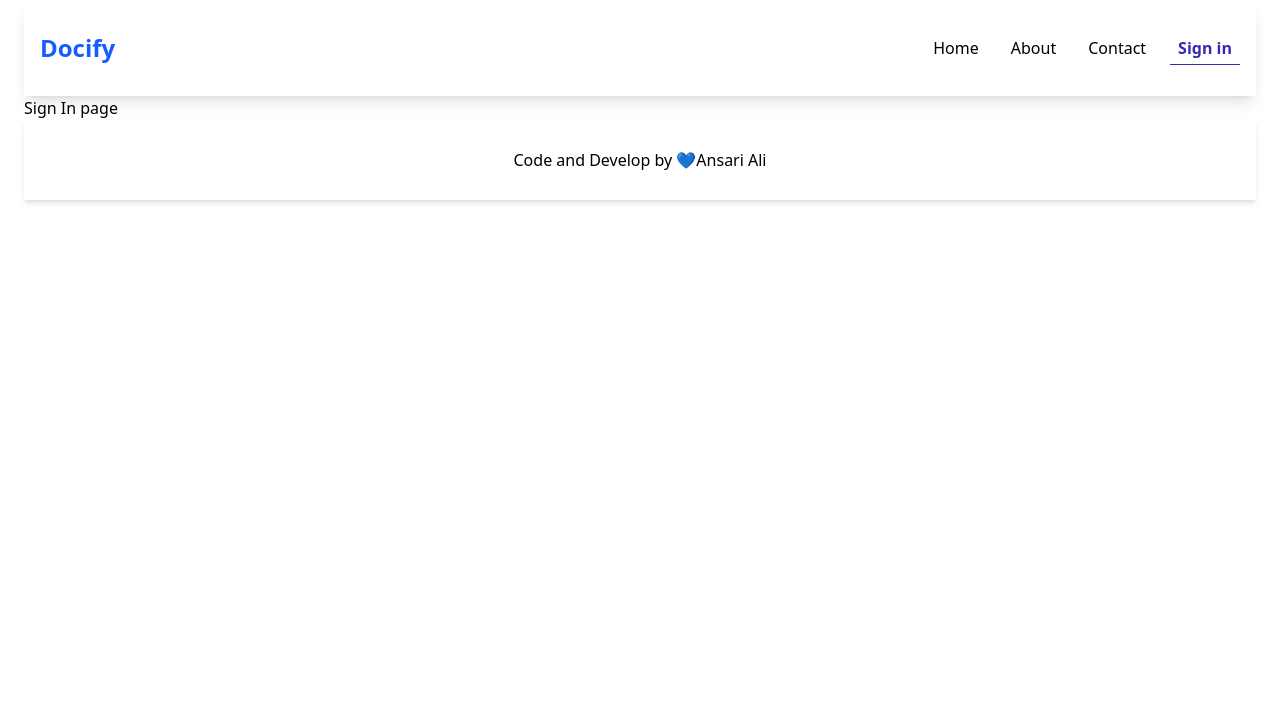
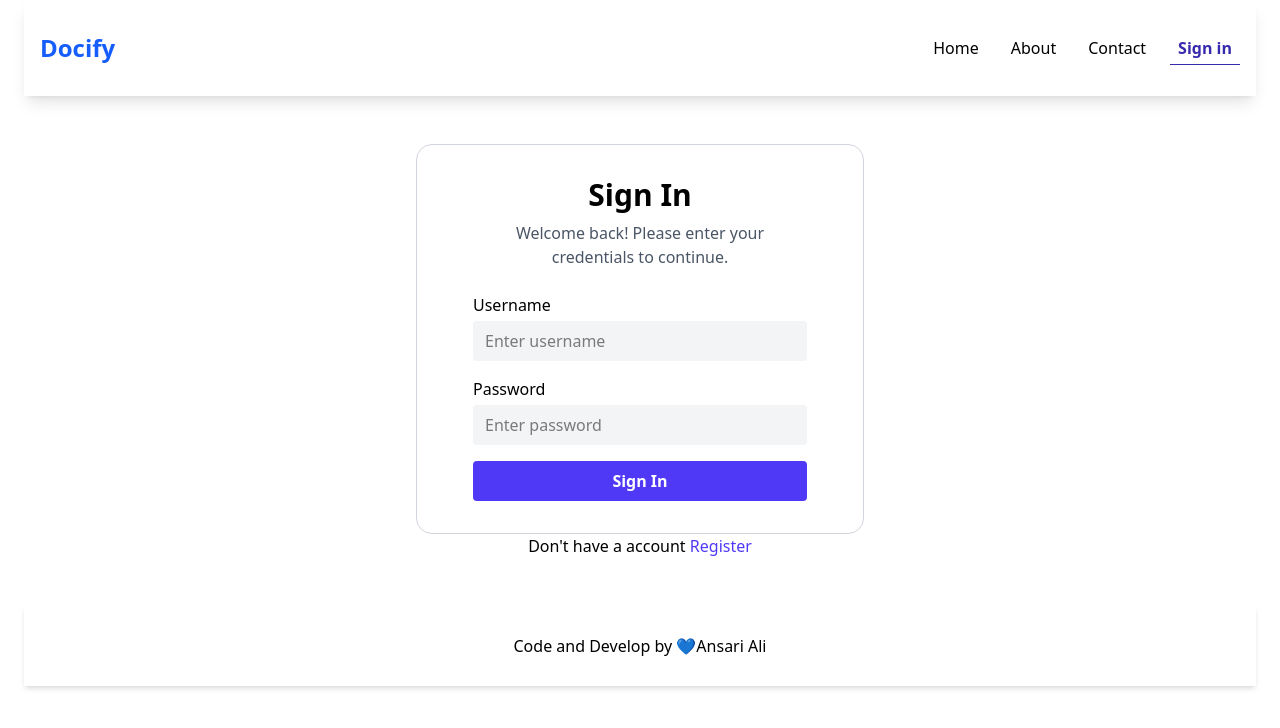
Before and after one commit to ansariali-merndev/Docify, a React (Vite) app: page /sign-in in a window 1280 px wide. Shown: the top 728 px of the page. Built offline with nearby package versions, Linux system fonts and the light colour scheme.

Commit message:
done with login page

```diff
--- a/index.html
+++ b/index.html
@@ -7,7 +7,7 @@
     <title>Vite + React</title>
   </head>
   <body>
-    <div id="root" class="container px-6"></div>
+    <div id="root" class="container px-6 mx-auto"></div>
     <script type="module" src="/src/main.jsx"></script>
   </body>
 </html>
--- a/src/layout/Header.jsx
+++ b/src/layout/Header.jsx
@@ -13,6 +13,9 @@ export const Header = () => {
             {label}
           </NavLink>
         ))}
+        <NavLink to={"/sign-in"} className="px-2 py-1">
+          Sign in
+        </NavLink>
       </nav>
     </header>
   );
--- a/src/lib/Constant.js
+++ b/src/lib/Constant.js
@@ -2,5 +2,4 @@ export const NavItem = [
   { label: "Home", url: "/" },
   { label: "About", url: "/about" },
   { label: "Contact", url: "/contact" },
-  { label: "Sign in", url: "/sign-in" },
 ];
--- a/src/pages/SignIn.jsx
+++ b/src/pages/SignIn.jsx
@@ -1,7 +1,56 @@
+import { Link } from "react-router-dom";
+import bgImage from "../assets/bgAuth.jpg";
+
 export const SignIn = () => {
   return (
-    <section>
-      <h2>Sign In page</h2>
+    <section className="flex flex-col justify-center items-center py-12">
+      <div className="py-8 px-14 rounded-2xl border border-gray-300 backdrop-blur-md w-full max-w-md">
+        <h2 className="text-3xl font-bold text-center mb-2">Sign In</h2>
+        <p className="text-center text-gray-600 mb-6">
+          Welcome back! Please enter your credentials to continue.
+        </p>
+
+        <form className="space-y-4">
+          <div>
+            <label htmlFor="username" className="block font-medium mb-1">
+              Username
+            </label>
+            <input
+              type="text"
+              id="username"
+              name="username"
+              placeholder="Enter username"
+              className="w-full px-3 py-2 bg-gray-100 rounded outline-none focus:ring-2 focus:ring-indigo-500"
+            />
+          </div>
+
+          <div>
+            <label htmlFor="password" className="block font-medium mb-1">
+              Password
+            </label>
+            <input
+              type="password"
+              id="password"
+              name="password"
+              placeholder="Enter password"
+              className="w-full px-3 py-2 bg-gray-100 rounded outline-none focus:ring-2 focus:ring-indigo-500"
+            />
+          </div>
+
+          <button
+            type="submit"
+            className="w-full bg-indigo-600 hover:bg-indigo-700 text-white py-2 rounded font-semibold transition"
+          >
+            Sign In
+          </button>
+        </form>
+      </div>
+      <h2>
+        Don&apos;t have a account{" "}
+        <Link to={"/sign-up"} className="text-indigo-600">
+          Register
+        </Link>
+      </h2>
     </section>
   );
 };
```
Also changed, not shown: 1 other file (tests, documents, lock files or other folders).
